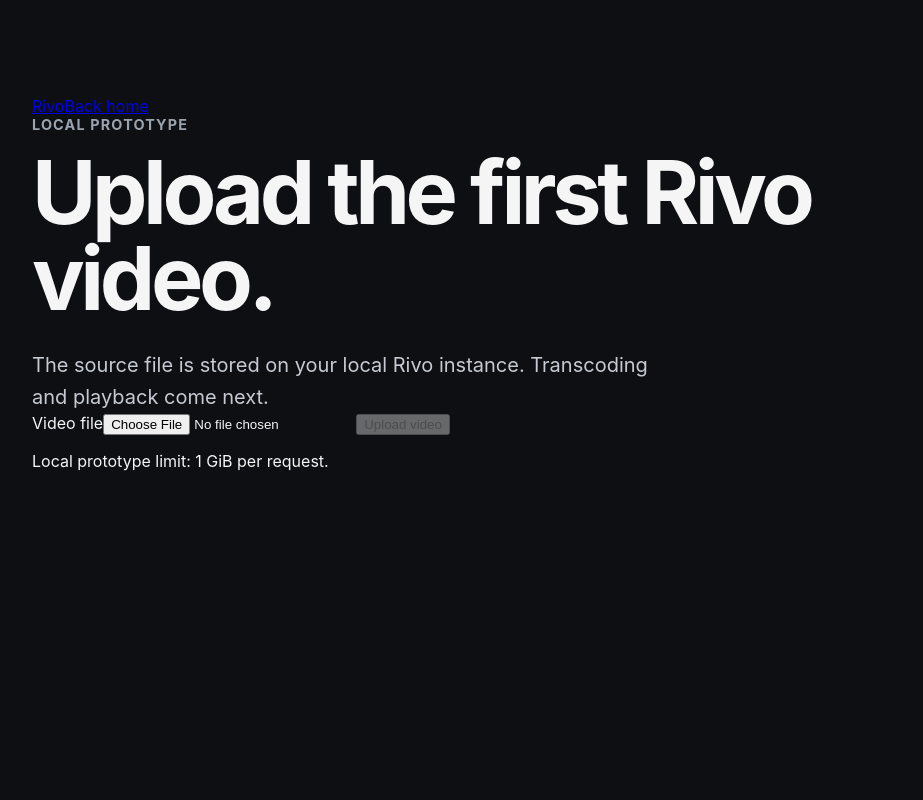
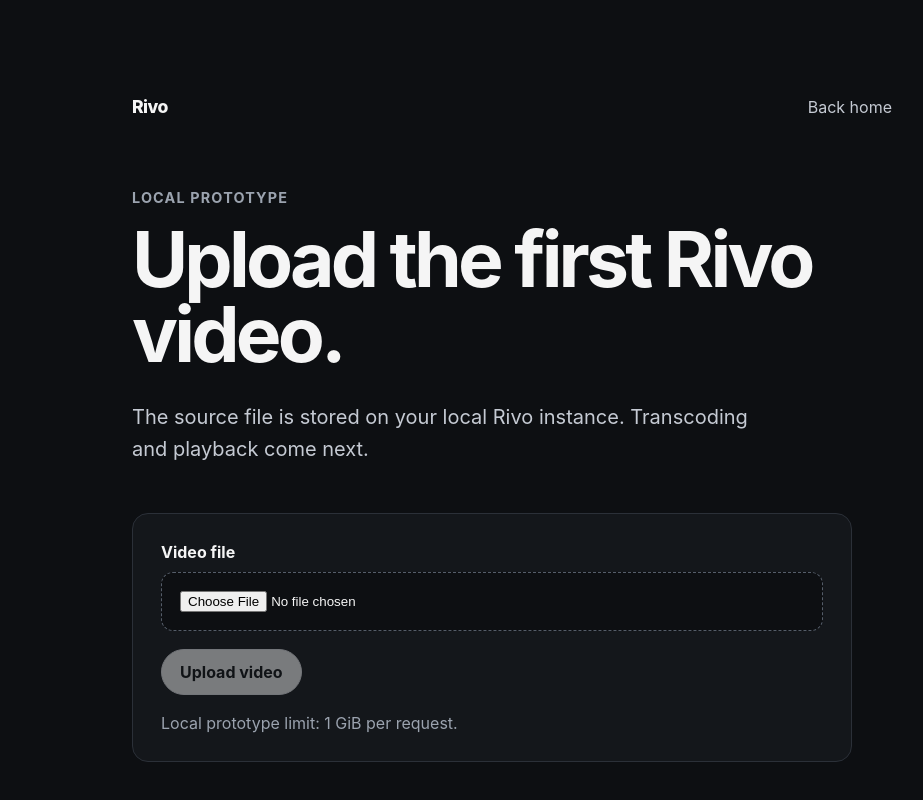
Before and after one commit to TheZupZup/Rivo, a Next.js app in the folder apps/web/: page /upload in a window 1280 px wide. Shown: the top 800 px of the page, without its empty margins (128-1051 px from the left). Built offline with nearby package versions, Linux system fonts and the light colour scheme; no server answers.

Commit message:
feat: style video upload flow

```diff
--- a/apps/web/app/styles.css
+++ b/apps/web/app/styles.css
@@ -73,3 +73,128 @@
   border-radius: 12px;
   background: #14171b;
 }
+
+.top-nav {
+  display: flex;
+  align-items: center;
+  justify-content: space-between;
+  gap: 24px;
+  margin-bottom: 72px;
+}
+
+.brand-link,
+.text-link,
+.primary-link {
+  color: inherit;
+  text-decoration: none;
+}
+
+.brand-link {
+  font-size: 1.1rem;
+  font-weight: 800;
+  letter-spacing: -0.03em;
+}
+
+.text-link {
+  color: #c5cad3;
+}
+
+.primary-link,
+.primary-button {
+  border: 1px solid #e7e9ed;
+  border-radius: 999px;
+  background: #f5f5f5;
+  color: #0d0f12;
+  font: inherit;
+  font-weight: 700;
+}
+
+.primary-link {
+  padding: 10px 16px;
+}
+
+.compact-page-shell {
+  max-width: 760px;
+}
+
+.upload-section {
+  max-width: 720px;
+}
+
+.page-title {
+  font-size: clamp(2.6rem, 7vw, 4.8rem);
+}
+
+.upload-card {
+  margin-top: 48px;
+  padding: 28px;
+  border: 1px solid #2b3038;
+  border-radius: 16px;
+  background: #14171b;
+}
+
+.upload-form {
+  display: grid;
+  gap: 18px;
+}
+
+.file-picker {
+  display: grid;
+  gap: 10px;
+  font-weight: 700;
+}
+
+.file-picker input {
+  width: 100%;
+  padding: 18px;
+  border: 1px dashed #555d69;
+  border-radius: 12px;
+  background: #0d0f12;
+  color: #f5f5f5;
+}
+
+.file-summary,
+.upload-note {
+  margin: 0;
+  color: #9ba3af;
+}
+
+.primary-button {
+  width: fit-content;
+  padding: 12px 18px;
+  cursor: pointer;
+}
+
+.primary-button:disabled {
+  cursor: not-allowed;
+  opacity: 0.45;
+}
+
+.status-message {
+  display: grid;
+  gap: 6px;
+  margin: 0;
+  padding: 16px;
+  border-radius: 12px;
+}
+
+.success-message {
+  border: 1px solid #3f6f56;
+  background: #132019;
+}
+
+.error-message {
+  border: 1px solid #7b4545;
+  background: #241515;
+}
+
+@media (max-width: 640px) {
+  .page-shell {
+    width: min(100% - 28px, 960px);
+    padding: 48px 0;
+  }
+
+  .top-nav {
+    margin-bottom: 48px;
+  }
+}
```
